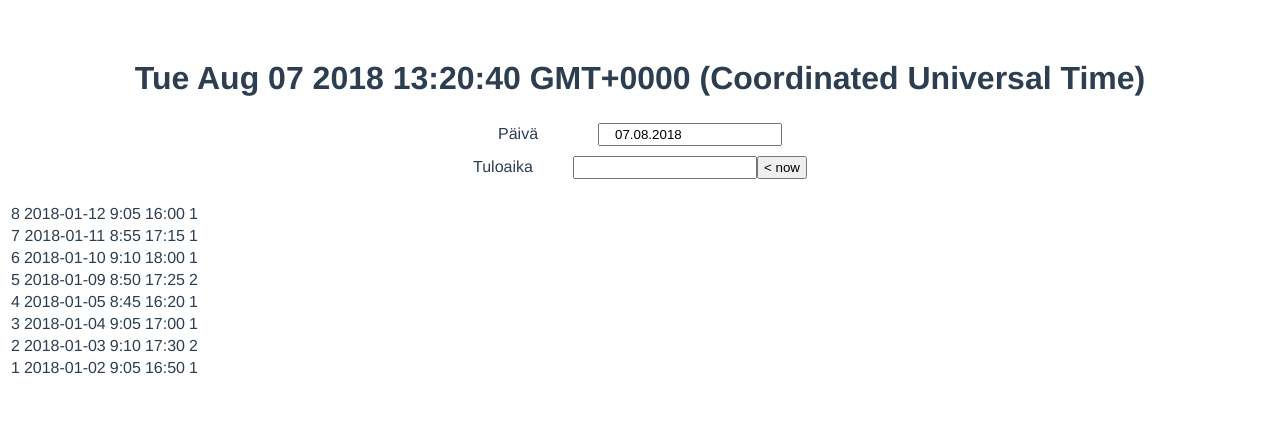
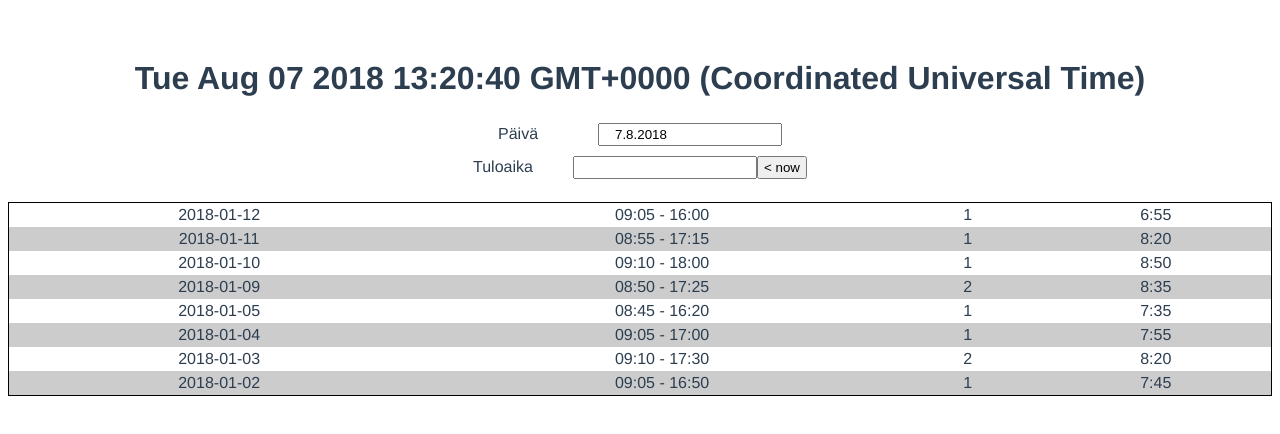
Before and after one commit to tzrissan/tuntikirjanpito, a Vue app: page / in a window 1280 px wide. Shown: the top 434 px of the page. Built offline with nearby package versions, Linux system fonts and the light colour scheme.

Commit message:
Korjattu ajan ja päivämäärän käsittelyä

```diff
--- a/src/components/Lomake.vue
+++ b/src/components/Lomake.vue
@@ -18,11 +18,10 @@
         <table>
             <tbody>
             <tr v-for="tyoaika in laskevassaJarjestyksessa(tyoajat)" v-bind:key="tyoaika.id">
-                <td>{{ tyoaika.id }}</td>
                 <td>{{ tyoaika.date | moment("D.M.YYYY") }}</td>
-                <td>{{ tyoaika.tuloaika }}</td>
-                <td>{{ tyoaika.lahtoaika }}</td>
+                <td>{{ tyoaika.tuloaika }} - {{ tyoaika.lahtoaika }}</td>
                 <td>{{ tyoaika.lounaat }}</td>
+                <td>{{ aika(tyoaika.tuloaika, tyoaika.lahtoaika) }}</td>
             </tr>
             </tbody>
         </table>
@@ -35,13 +34,50 @@
     import numeral from 'numeral';
     import Tuntikirjanpito from '../data.js';
 
+    const TIME_REGEX = /(\d\d?).(\d\d?)/;
+    const UI_DATE_REGEX = /(\d\d?).(\d\d?).(\d{4})/;
+
     function nyt() {
         const now = new Date();
-        const hour = parseInt(now.toISOString().replace(/.*T(\d\d):.*/, '$1'));
-        const minute = parseInt(now.toISOString().replace(/.*T\d\d:(\d\d).*/, '$1'));
+        let hour = now.getHours();
+        const minute = now.getMinutes();
+        let minuteRounded = Math.round(minute/5)*5;
+        if (minuteRounded >= 60) {
+            hour++;
+            minuteRounded-=60;
+        }
         const hourFormatted = numeral(hour).format('00');
-        const minuteRoundedAndFormatted = numeral(Math.round(minute/5)*5).format('00');
+        const minuteRoundedAndFormatted = numeral(minuteRounded).format('00');
         return `${hourFormatted}:${minuteRoundedAndFormatted}`;
+    }
+
+    function formatTimeFromString(time) {
+        const hour = numeral(time.replace(TIME_REGEX, '$1')).format('00');
+        const minute = numeral(time.replace(TIME_REGEX, '$2')).format('00');
+        return `${hour}:${minute}`;
+    }
+
+    function formatDbDateFromUiString(date) {
+        const day = numeral(date.replace(UI_DATE_REGEX, '$1')).format('00');
+        const month = numeral(date.replace(UI_DATE_REGEX, '$2')).format('00');
+        const year = numeral(date.replace(UI_DATE_REGEX, '$3')).format('0000');
+        return `${year}-${month}-${day}`;
+    }
+
+    function tanaan() {
+        const now = new Date();
+        const day = now.getDate();
+        const month = now.getMonth() + 1;
+        const year = now.getFullYear();
+        return `${day}.${month}.${year}`;
+    }
+
+    function aikavaliMinuutteina(alku, loppu) {
+        const alkuH = parseInt(alku.replace(TIME_REGEX, '$1'));
+        const alkuM = parseInt(alku.replace(TIME_REGEX, '$2'));
+        const loppuH = parseInt(loppu.replace(TIME_REGEX, '$1'));
+        const loppuM = parseInt(loppu.replace(TIME_REGEX, '$2'));
+        return (loppuH - alkuH) * 60 + (loppuM - alkuM);
     }
 
     export default {
@@ -51,12 +87,12 @@
             tallenna(e) {
                 this.tyoajat.push({
                     id: Math.floor(Math.random() * 1000000),
-                    date: this.date.replace(/(\d{1,2})\.(\d{1,2})\.(\d{4})/, '$3-$2-$1'),
-                    tuloaika: this.tuloaika,
-                    lahtoaika: this.lahtoaika,
+                    date: formatDbDateFromUiString(this.date),
+                    tuloaika: formatTimeFromString(this.tuloaika),
+                    lahtoaika: formatTimeFromString(this.lahtoaika),
                     lounaat: 1
                 });
-                this.date = new Date().toISOString().replace(/(\d{4})-(\d{2})-(\d{2}).*/, '$3.$2.$1');
+                this.date = tanaan();
                 this.tuloaika = undefined;
                 this.lahtoaika = undefined;
                 e.preventDefault();
@@ -70,11 +106,17 @@
             meenIhanKohta() {
                 this.lahtoaika = nyt()
             },
+            aika(alku, loppu) {
+                const aikavali = aikavaliMinuutteina(alku, loppu);
+                const h = Math.trunc(aikavali / 60);
+                const m = numeral(Math.trunc(aikavali % 60)).format('00');
+                return `${h}:${m}`;
+            }
         },
         data() {
             return {
                 today: new Date(),
-                date: new Date().toISOString().replace(/(\d{4})-(\d{2})-(\d{2}).*/, '$3.$2.$1'),
+                date: tanaan(),
                 tuloaika: undefined,
                 lahtoaika: undefined,
                 tyoajat: Tuntikirjanpito.get()
@@ -103,4 +145,19 @@
         width: initial;
         padding: 2px 5px;
     }
+
+
+    table {
+        border: 1px solid black;
+        width: 100%;
+        border-collapse: collapse;
+    }
+
+    td {
+        padding: 3px 15px;
+    }
+
+    tr:nth-child(even) {background: #CCC}
+    tr:nth-child(odd) {background: #FFF}
+
 </style>
--- a/src/data.js
+++ b/src/data.js
@@ -3,14 +3,14 @@
 // { date: '$1.2018', tuloaika: '$2', lahtoaika: '$3', lounaat: $4 },
 
 const demo_data = [
-    {id: 1, date: '2018-01-02', tuloaika: '9:05', lahtoaika: '16:50', lounaat: 1},
-    {id: 2, date: '2018-01-03', tuloaika: '9:10', lahtoaika: '17:30', lounaat: 2},
-    {id: 3, date: '2018-01-04', tuloaika: '9:05', lahtoaika: '17:00', lounaat: 1},
-    {id: 4, date: '2018-01-05', tuloaika: '8:45', lahtoaika: '16:20', lounaat: 1},
-    {id: 5, date: '2018-01-09', tuloaika: '8:50', lahtoaika: '17:25', lounaat: 2},
-    {id: 6, date: '2018-01-10', tuloaika: '9:10', lahtoaika: '18:00', lounaat: 1},
-    {id: 7, date: '2018-01-11', tuloaika: '8:55', lahtoaika: '17:15', lounaat: 1},
-    {id: 8, date: '2018-01-12', tuloaika: '9:05', lahtoaika: '16:00', lounaat: 1}
+    {id: 1, date: '2018-01-02', tuloaika: '09:05', lahtoaika: '16:50', lounaat: 1},
+    {id: 2, date: '2018-01-03', tuloaika: '09:10', lahtoaika: '17:30', lounaat: 2},
+    {id: 3, date: '2018-01-04', tuloaika: '09:05', lahtoaika: '17:00', lounaat: 1},
+    {id: 4, date: '2018-01-05', tuloaika: '08:45', lahtoaika: '16:20', lounaat: 1},
+    {id: 5, date: '2018-01-09', tuloaika: '08:50', lahtoaika: '17:25', lounaat: 2},
+    {id: 6, date: '2018-01-10', tuloaika: '09:10', lahtoaika: '18:00', lounaat: 1},
+    {id: 7, date: '2018-01-11', tuloaika: '08:55', lahtoaika: '17:15', lounaat: 1},
+    {id: 8, date: '2018-01-12', tuloaika: '09:05', lahtoaika: '16:00', lounaat: 1}
 ];
 
 const Tuntikirjanpito = {
```
